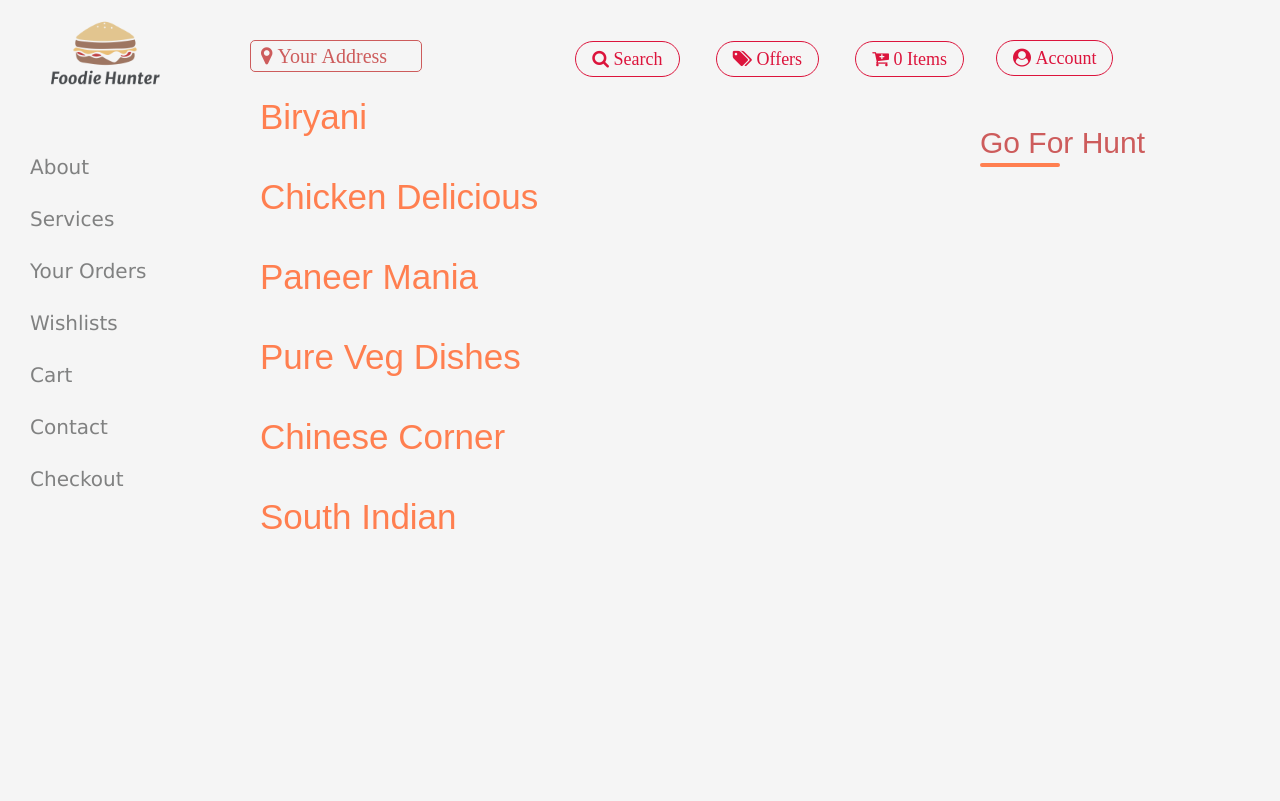
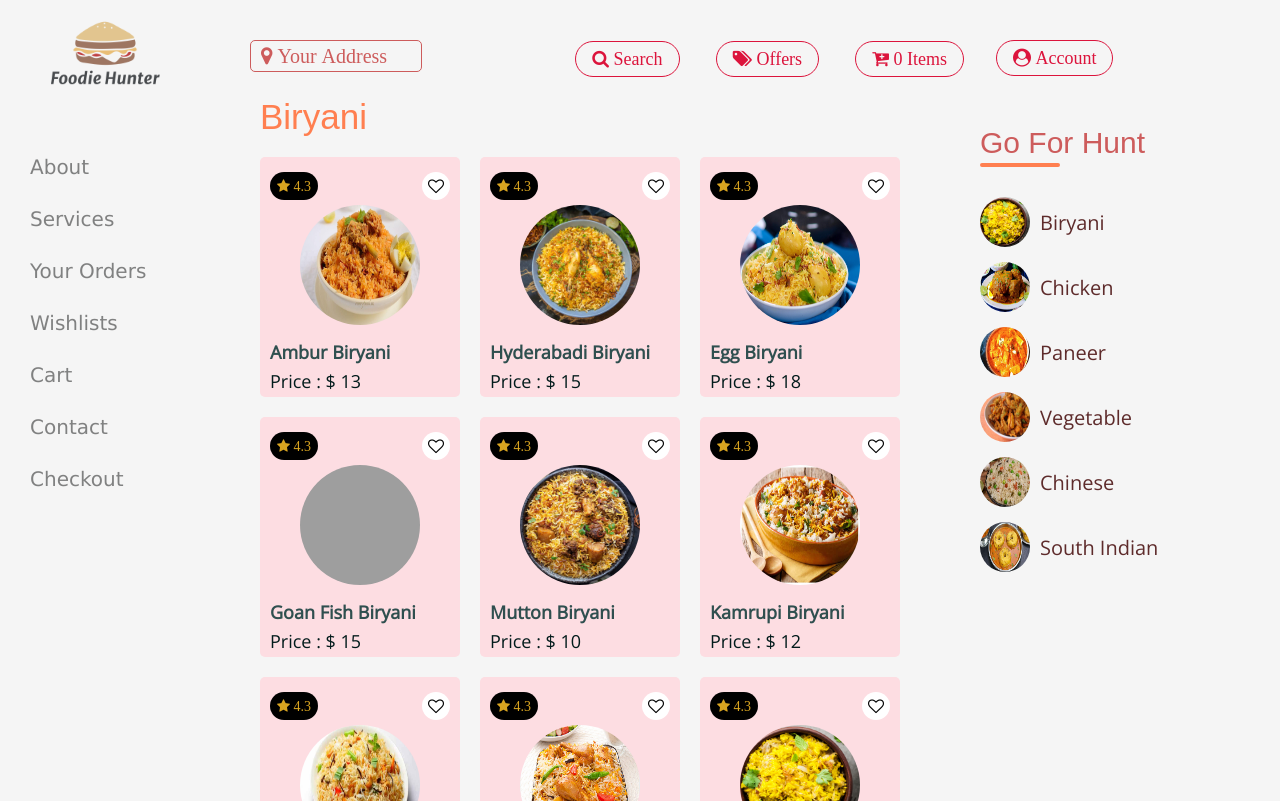
Before and after one commit to nguyennhatmanh/template-shoppingsite, a plain HTML site: page index.html in a window 1280 px wide. Drawn offline with nearby package versions, Linux system fonts and the light colour scheme; the site is published under a folder, as on GitHub Pages, so addresses that start at the root find nothing; a web font is replaced by a local one.

Commit message:
Update index.html

```diff
--- a/index.html
+++ b/index.html
@@ -153,6 +153,6 @@
             <p>orders</p>
         </div>
     </div>
-    <script src="/index.js" type="module"></script>
+    <script src="index.js" type="module"></script>
 </body>
 </html>
```
